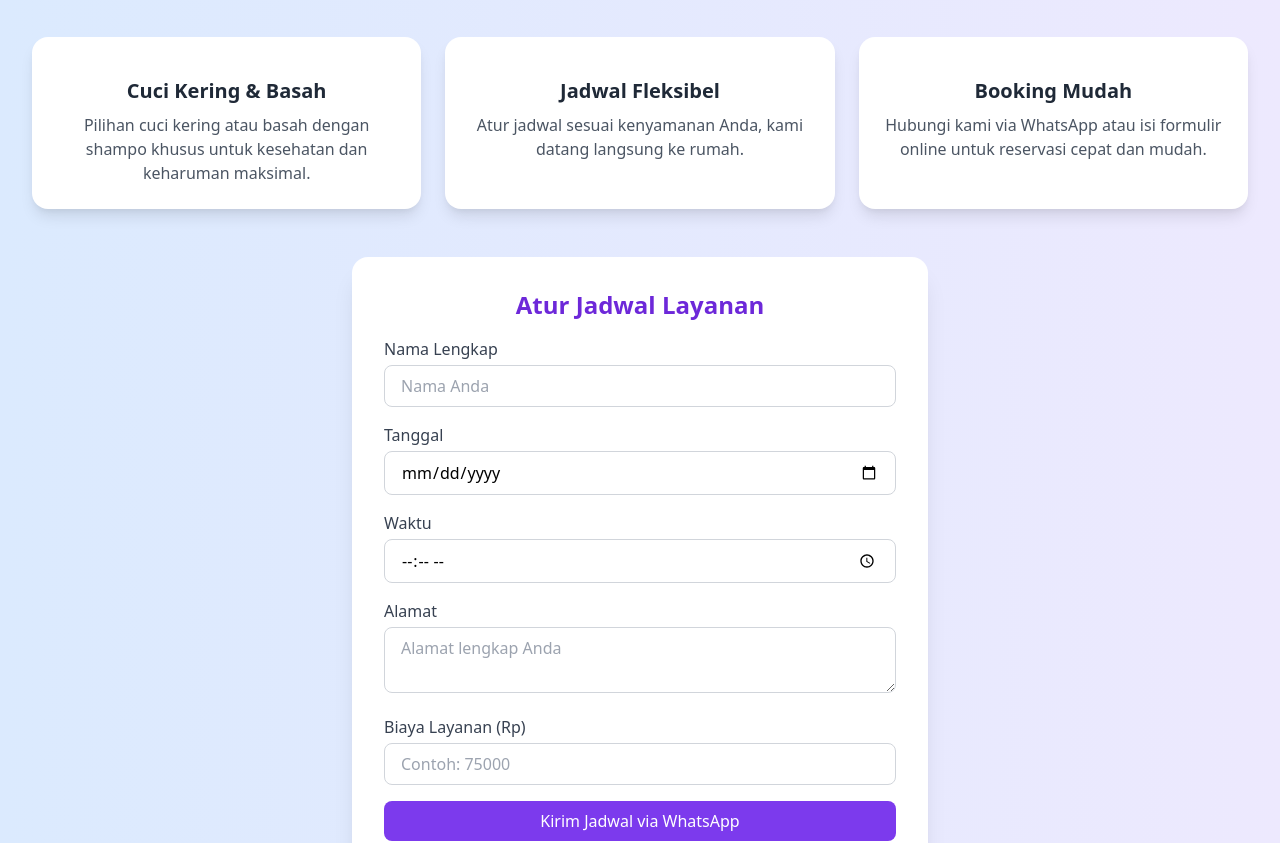
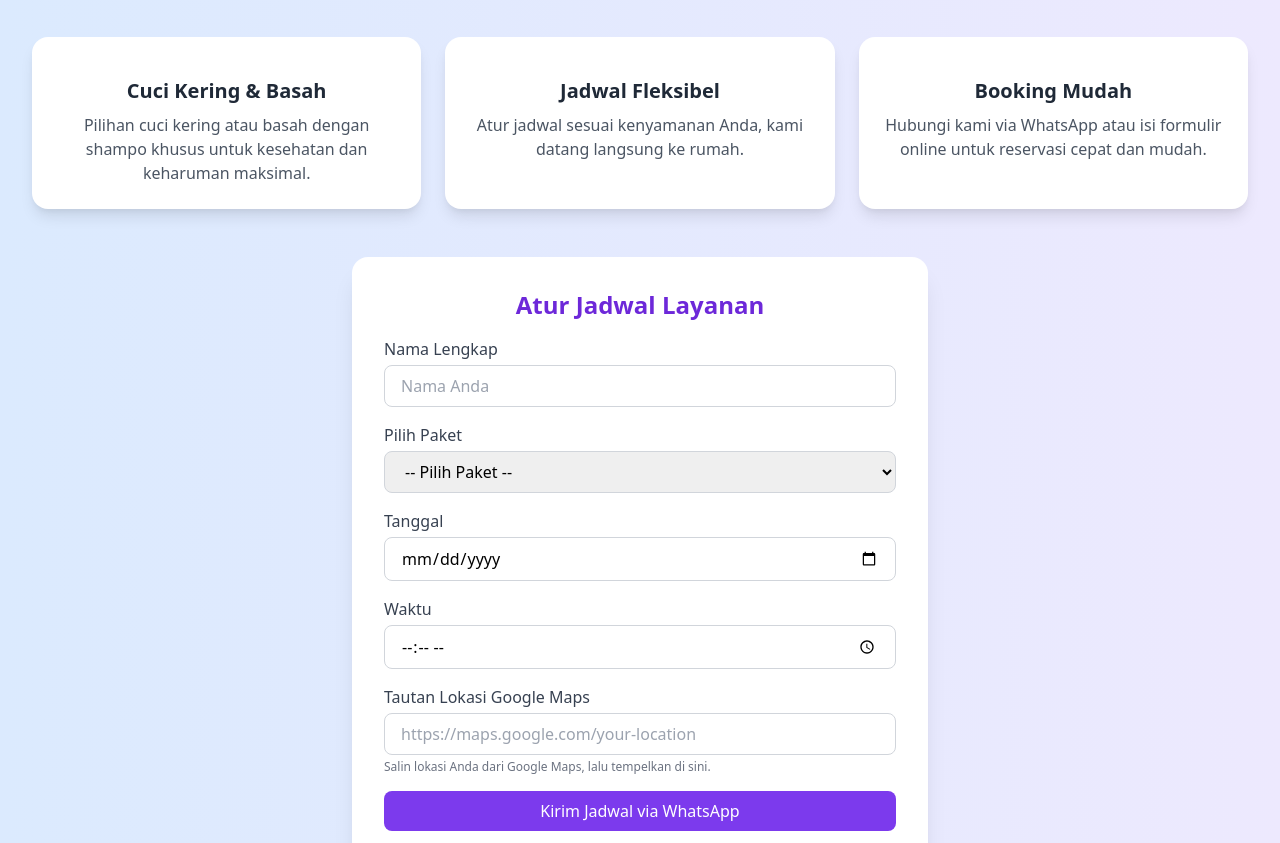
Before and after one commit to Raikonen334/aricat, a plain HTML site: page index.html in a window 1280 px wide. Shown: the part 111-954 px from the top of the page. Drawn offline with nearby package versions, Linux system fonts and the light colour scheme.

Commit message:
Add files via upload

```diff
--- a/index.html
+++ b/index.html
@@ -41,6 +41,15 @@
         <input id="nama" type="text" class="w-full border border-gray-300 rounded-lg px-4 py-2" placeholder="Nama Anda" required />
       </div>
       <div>
+        <label class="block mb-1 font-medium text-gray-700">Pilih Paket</label>
+        <select id="paket" class="w-full border border-gray-300 rounded-lg px-4 py-2" required>
+          <option value="">-- Pilih Paket --</option>
+          <option value="Cuci Kering - Rp50.000">Cuci Kering - Rp50.000</option>
+          <option value="Cuci Basah - Rp60.000">Cuci Basah - Rp60.000</option>
+          <option value="Cuci + Grooming - Rp100.000">Cuci + Grooming - Rp100.000</option>
+        </select>
+      </div>
+      <div>
         <label class="block mb-1 font-medium text-gray-700">Tanggal</label>
         <input id="tanggal" type="date" class="w-full border border-gray-300 rounded-lg px-4 py-2" required />
       </div>
@@ -49,12 +58,9 @@
         <input id="waktu" type="time" class="w-full border border-gray-300 rounded-lg px-4 py-2" required />
       </div>
       <div>
-        <label class="block mb-1 font-medium text-gray-700">Alamat</label>
-        <textarea id="alamat" class="w-full border border-gray-300 rounded-lg px-4 py-2" placeholder="Alamat lengkap Anda" required></textarea>
-      </div>
-      <div>
-        <label class="block mb-1 font-medium text-gray-700">Biaya Layanan (Rp)</label>
-        <input id="biaya" type="number" class="w-full border border-gray-300 rounded-lg px-4 py-2" placeholder="Contoh: 75000" required />
+        <label class="block mb-1 font-medium text-gray-700">Tautan Lokasi Google Maps</label>
+        <input id="alamat" type="url" class="w-full border border-gray-300 rounded-lg px-4 py-2" placeholder="https://maps.google.com/your-location" required />
+        <p class="text-xs text-gray-500 mt-1">Salin lokasi Anda dari Google Maps, lalu tempelkan di sini.</p>
       </div>
       <p id="error-message" class="text-red-600 text-sm hidden">Mohon lengkapi semua kolom sebelum mengirim.</p>
       <button type="submit" class="w-full bg-purple-600 text-white px-4 py-2 rounded-lg hover:bg-purple-700">
@@ -76,20 +82,20 @@
     function sendToWhatsApp(event) {
       event.preventDefault();
       const nama = document.getElementById("nama").value.trim();
+      const paket = document.getElementById("paket").value;
       const tanggal = document.getElementById("tanggal").value;
       const waktu = document.getElementById("waktu").value;
       const alamat = document.getElementById("alamat").value.trim();
-      const biaya = document.getElementById("biaya").value.trim();
       const errorMsg = document.getElementById("error-message");
 
-      if (!nama || !tanggal || !waktu || !alamat || !biaya) {
+      if (!nama || !paket || !tanggal || !waktu || !alamat) {
         errorMsg.classList.remove("hidden");
         return;
       } else {
         errorMsg.classList.add("hidden");
       }
 
-      const message = `Halo, saya ingin booking layanan WashCat.%0A%0ANama: ${nama}%0ATanggal: ${tanggal}%0AWaktu: ${waktu}%0AAlamat: ${alamat}%0ABiaya: Rp${biaya}`;
+      const message = `Halo, saya ingin booking layanan WashCat.%0A%0ANama: ${nama}%0APaket: ${paket}%0ATanggal: ${tanggal}%0AWaktu: ${waktu}%0ALokasi: ${alamat}`;
       const whatsappURL = `https://wa.me/6281352295925?text=${message}`;
       window.open(whatsappURL, "_blank");
     }
```
